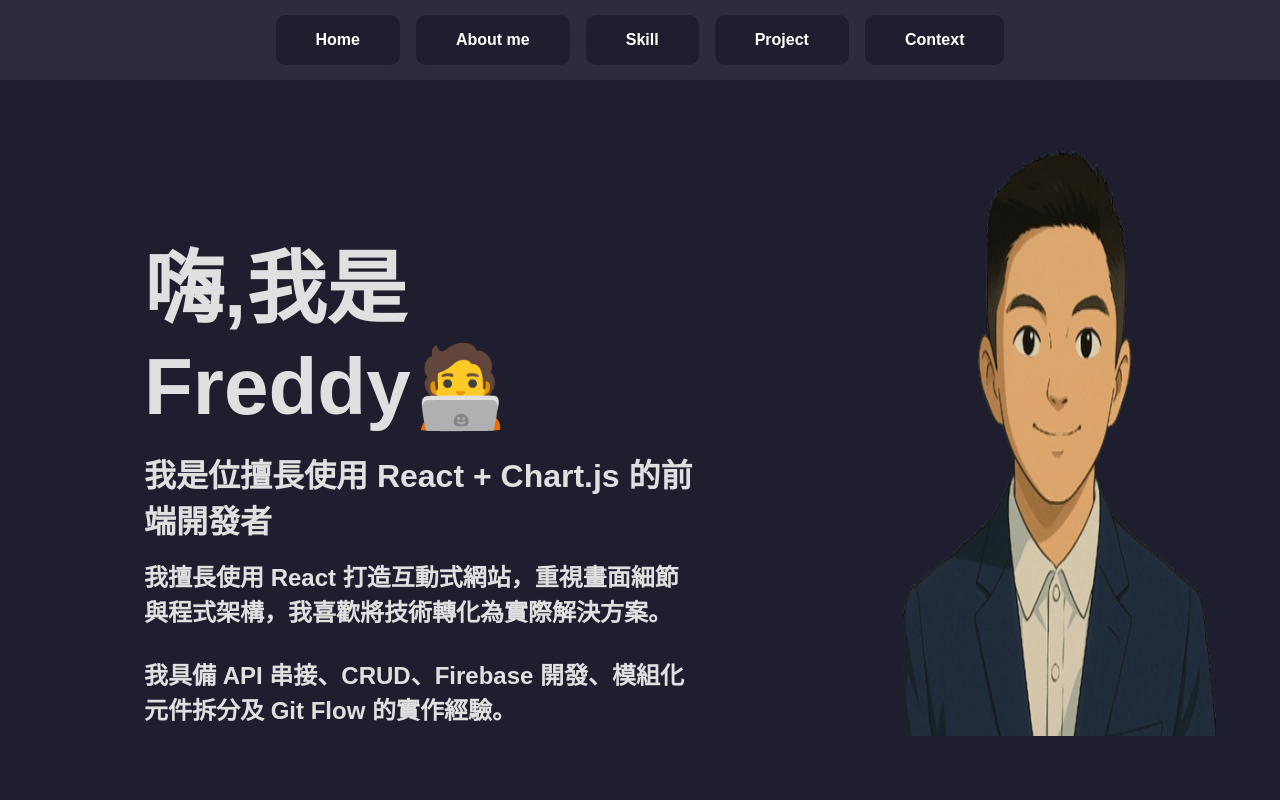
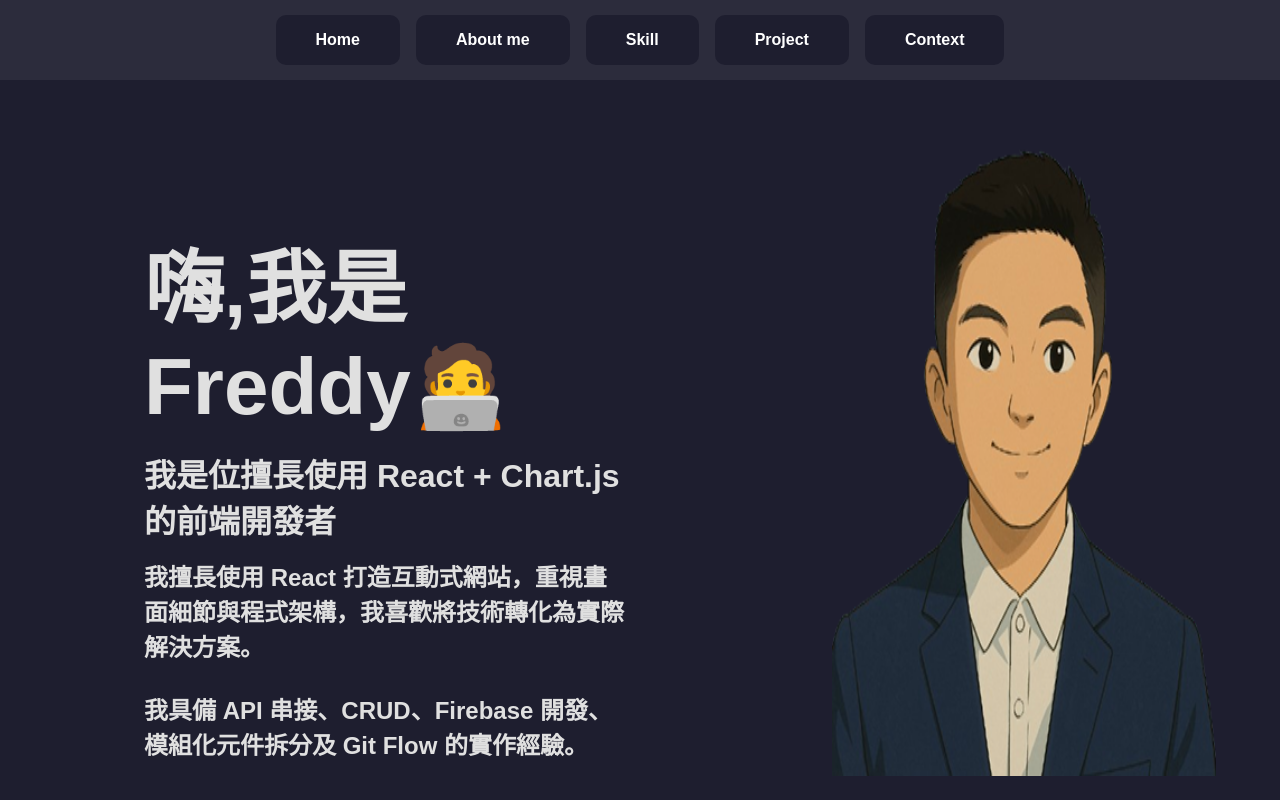
Before and after one commit to freddy990117/My_Website, a React (Vite) app: page / in a window 1280 px wide. Shown: the top 800 px of the page. Built offline with nearby package versions, Linux system fonts and the light colour scheme; a web font is replaced by a local one.

Commit message:
fix : fix NO_LCP error

```diff
--- a/src/App.jsx
+++ b/src/App.jsx
@@ -2,9 +2,9 @@
 import Homepage from "./Components/Homepage";
 const App = () => {
   return (
-    <div>
+    <main id="main">
       <Homepage />
-    </div>
+    </main>
   );
 };
 
--- a/src/Components/Homepage.jsx
+++ b/src/Components/Homepage.jsx
@@ -1,4 +1,4 @@
-import Rect, { useState, useEffect, useLayoutEffect, useRef } from "react";
+import Rect, { useState, useEffect, useLayoutEffect } from "react";
 
 // 建立了 branch develop 來開發
 const Homepage = () => {
--- a/src/index.css
+++ b/src/index.css
@@ -87,8 +87,8 @@
   .myPicture {
     flex: 4;
     img {
-      width: 100%;
-      height: 100%;
+      width: 40vw;
+      height: 95vh;
       padding: 4rem;
     }
   }
@@ -366,9 +366,15 @@
       display: flex;
       flex-direction: column;
       text-align: center;
-      .useSkill {
-        p {
-          align-self: center;
+      .project {
+        img {
+          width: 100%;
+          height: 132px;
+        }
+        .useSkill {
+          p {
+            align-self: center;
+          }
         }
       }
       .introduce {
```
